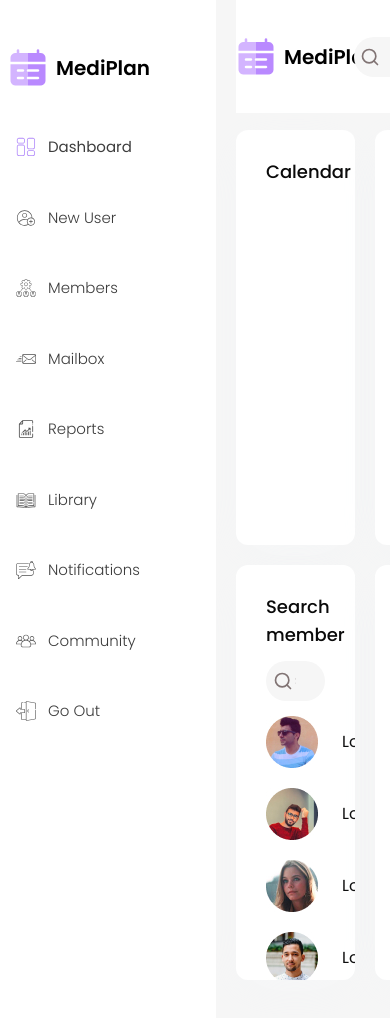
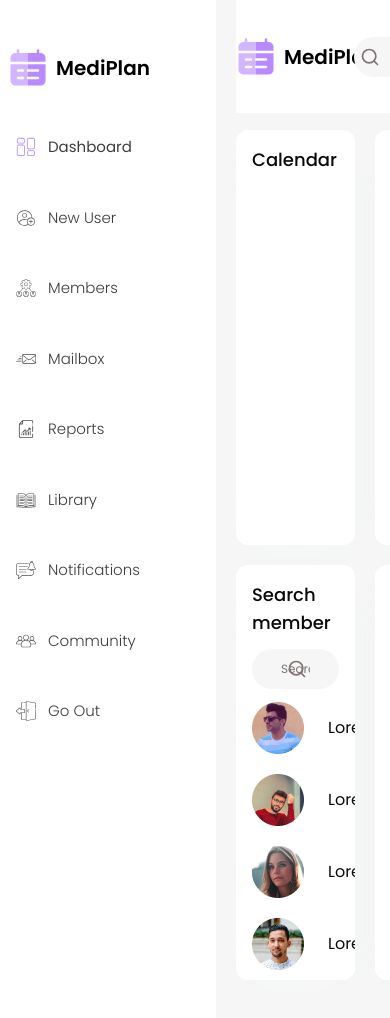
Before and after one commit to Vitalic96/mediplan, a Next.js app: page /dashboard in a window 390 px wide. Shown: the top 1018 px of the page. Built offline with nearby package versions, Linux system fonts and the light colour scheme.

Commit message:
changed styles

```diff
--- a/components/ui/card.tsx
+++ b/components/ui/card.tsx
@@ -25,7 +25,7 @@ const CardHeader = React.forwardRef<
 >(({ className, ...props }, ref) => (
   <div
     ref={ref}
-    className={cn('flex flex-col px-[30px] py-7', className)}
+    className={cn('flex flex-col p-4 lg:p-7', className)}
     {...props}
   />
 ))
@@ -78,7 +78,11 @@ const CardContent = React.forwardRef<
   HTMLDivElement,
   React.HTMLAttributes<HTMLDivElement>
 >(({ className, ...props }, ref) => (
-  <div ref={ref} className={cn('px-[30px] py-7 pt-0', className)} {...props} />
+  <div
+    ref={ref}
+    className={cn('p-4 pt-0 lg:p-7 lg:pt-0', className)}
+    {...props}
+  />
 ))
 CardContent.displayName = 'CardContent'
 
@@ -88,7 +92,7 @@ const CardFooter = React.forwardRef<
 >(({ className, ...props }, ref) => (
   <div
     ref={ref}
-    className={cn('flex items-center px-[30px] py-7 pt-0', className)}
+    className={cn('flex items-center p-4 pt-0 lg:p-7 lg:pt-0', className)}
     {...props}
   />
 ))
```
